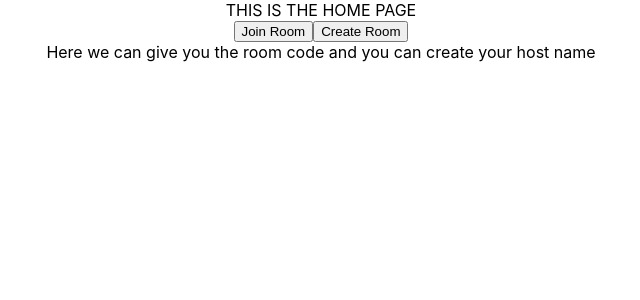
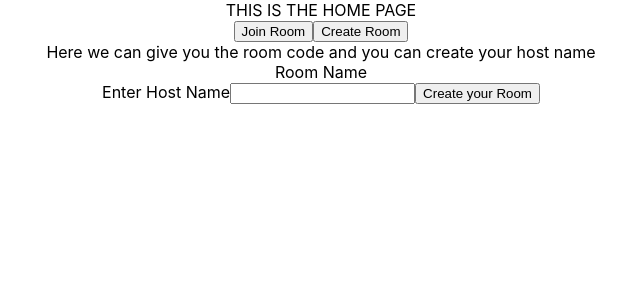
Before and after one commit to DavidWolff218/icebreakers_frontend_V2, a React (Create React App) app in the folder icebreakers_frontend_v2/: page / in a window 1280 px wide. Both pictures are taken after a click on the button "Create Room". Shown: the top 300 px of the page, without its empty margins (319-959 px from the left). Built offline with nearby package versions, Linux system fonts and the light colour scheme; no server answers; what @thrash-industries/react-actioncable-provider would draw is missing.

Commit message:
basic form set up, does make a post request and recieves data back. not set up on backend yet to complete request though

```diff
--- a/icebreakers_frontend_v2/src/components/CreateRoom.tsx
+++ b/icebreakers_frontend_v2/src/components/CreateRoom.tsx
@@ -1,38 +1,91 @@
 import { useEffect, useState } from "react";
 import { API_ROOT } from "../constants";
+import { render } from "@testing-library/react";
+import { hostname } from "os";
 
 const CreateRoom = () => {
+  const [roomName, setRoomName] = useState("");
+  const [hostName, setHostName] = useState("");
 
-  const [roomName, setRoomName] = useState("")
+  type RoomData = {
+    room_name: string;
+    username: string;
+  };
+
+  type ReqObj = {
+    method: string;
+    headers: {
+      "Content-Type": string;
+      Accept: string;
+    };
+    body: string;
+  };
 
   useEffect(() => {
     const fetchRoomCode = async () => {
-      try{
-        const resp = await fetch(`${API_ROOT}/rooms/room_code`)
-        if(resp.ok){
-          const data = await resp.json()
-          setRoomName(data)
+      try {
+        const resp = await fetch(`${API_ROOT}/rooms/room_code`);
+        if (resp.ok) {
+          const data = await resp.json();
+          setRoomName(data.room_name);
         } else {
-          console.log('Failed to fetch room name')
+          console.log("Failed to fetch room name");
         }
-      } catch(error){
-        console.error('Error fetching room name:', error)
+      } catch (error) {
+        console.error("Error fetching room name:", error);
       }
-    }
-    fetchRoomCode()
-  }, [])
+    };
+    fetchRoomCode();
+  }, []);
+
+  const handleChange = (event: React.ChangeEvent<HTMLInputElement>) => {
+    setHostName(event.target.value);
+  };
+
+  const handleSubmit = async (event: React.FormEvent<HTMLFormElement>) => {
+    event.preventDefault();
+
+    const reqObj: ReqObj = {
+      method: "POST",
+      headers: {
+        "Content-Type": "application/json",
+        Accept: "application/json",
+      },
+      body: JSON.stringify({
+        room: { room_name: roomName, username: hostName } as RoomData,
+      }),
+    };
+
+    try {
+      const resp = await fetch(`${API_ROOT}/rooms`, reqObj);
+      if (!resp.ok) {
+        console.error(resp);
+      }
+      const data = await resp.json();
+      console.log(data)
+    } catch {}
+  };
 
   const renderForm = (): JSX.Element => {
-    return(
-      <form>
-
-      </form>
-    )
-  }
+    return (
+      <div>
+        Room Name
+        {roomName}
+        <form onSubmit={handleSubmit}>
+          <label>Enter Host Name</label>
+          <input type="text" value={hostName} onChange={handleChange} />
+          <button type="submit">
+          Create your Room
+        </button>
+        </form>
+      </div>
+    );
+  };
 
   return (
     <div>
       Here we can give you the room code and you can create your host name
+      {renderForm()}
     </div>
   );
 };
```
